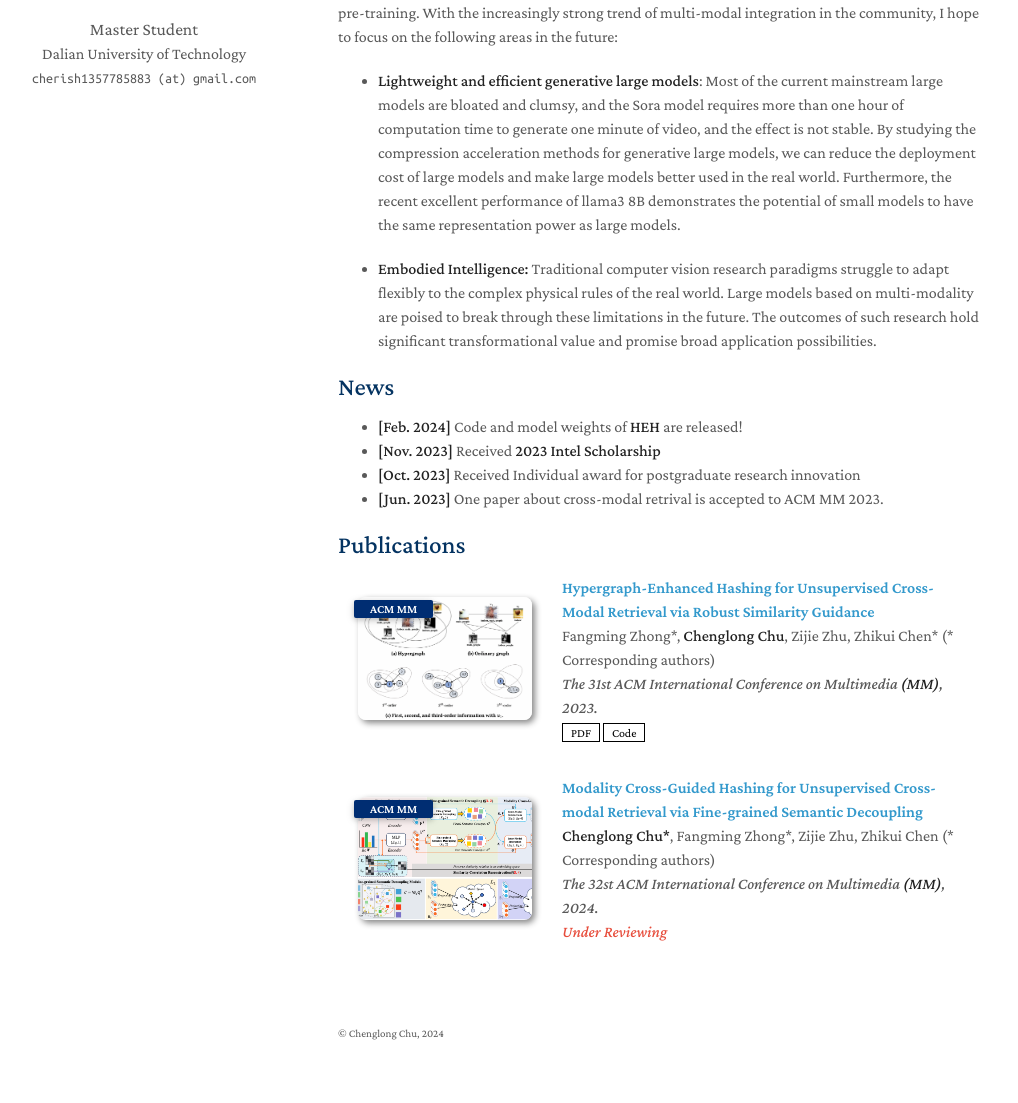
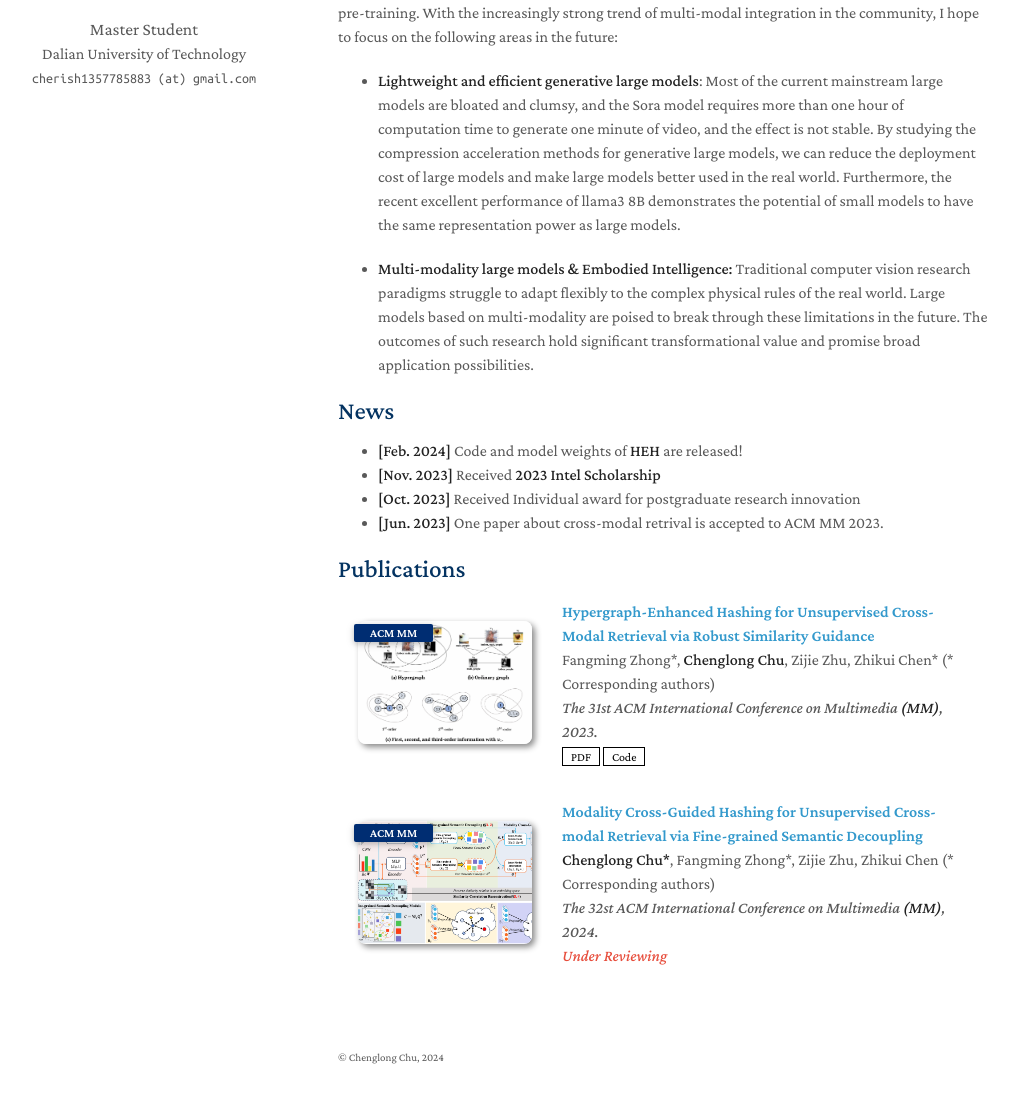
Before and after one commit to Cherishnoobs/Chenglong-Chu.github.io, a Jekyll site: the page built from index.md, in a window 1280 px wide and 1362 px high. Shown: the part 224-1327 px from the top of the window, without its empty margins (132-1150 px from the left). Built offline with Jekyll 4.4.1, drawn with Linux system fonts in a browser that asks for light colours; nearby versions of some CDN libraries; a style sheet for code colours, icons or effects is not loaded; our own code applies the rules of GitHub Pages for plain Markdown files.

Commit message:
Update index.md

```diff
--- a/index.md
+++ b/index.md
@@ -12,7 +12,7 @@ My current research interests focus on multi-modal feature alignment and multi-m
 - **Lightweight and efficient generative large models**: Most of the current mainstream large models are bloated and clumsy, and the Sora model requires more than one hour of computation time to generate one minute of video, and the effect is not stable. By studying the compression acceleration methods for generative large models, we can reduce the deployment cost of large models and make large models better used in the real world. Furthermore, the recent excellent performance of llama3 8B demonstrates the potential of small models to have the same representation power as large models.
 
 
-- **Embodied Intelligence:** Traditional computer vision research paradigms struggle to adapt flexibly to the complex physical rules of the real world. Large models based on multi-modality are poised to break through these limitations in the future. The outcomes of such research hold significant transformational value and promise broad application possibilities.
+- **Multi-modality large models & Embodied Intelligence:** Traditional computer vision research paradigms struggle to adapt flexibly to the complex physical rules of the real world. Large models based on multi-modality are poised to break through these limitations in the future. The outcomes of such research hold significant transformational value and promise broad application possibilities.
 
 <!-- My research foucuses on AI for Multi-modal representation aligin, transfer and decoupling, include HEH and MCGH. -->
 
```
